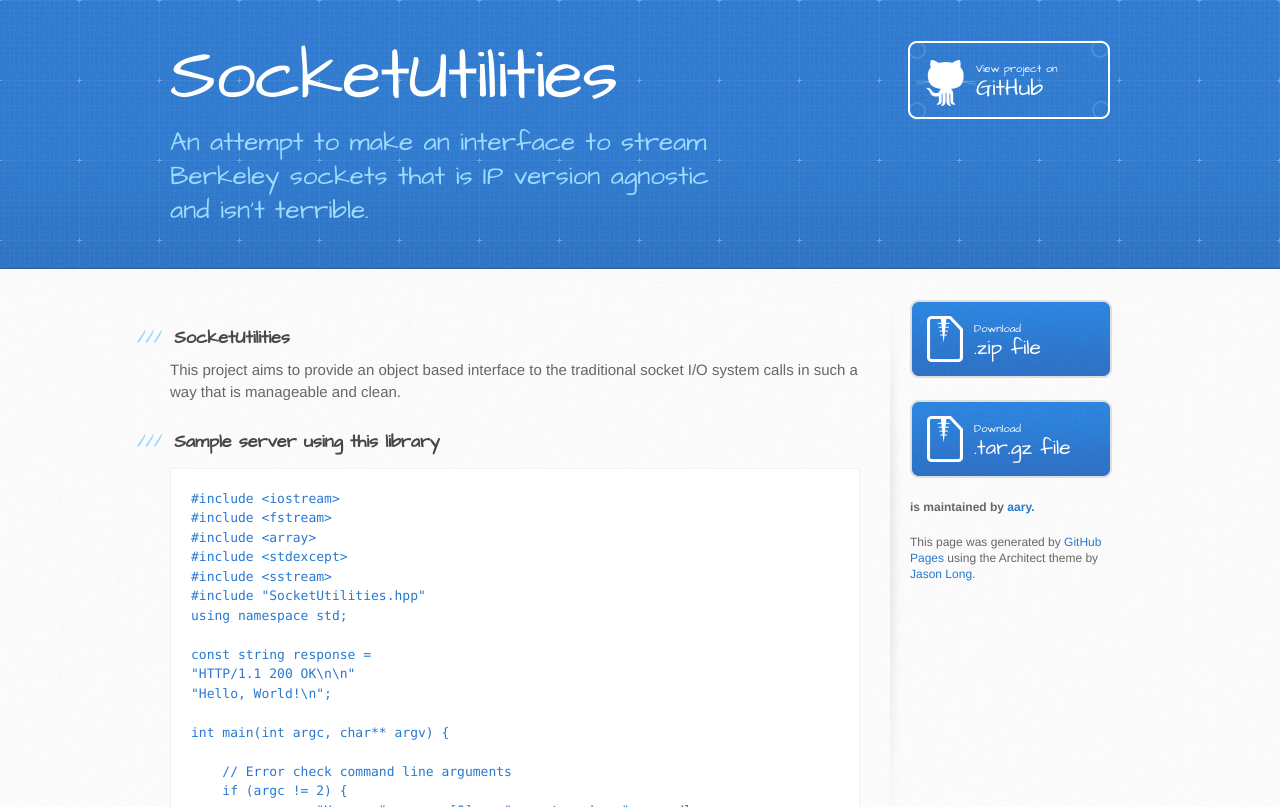
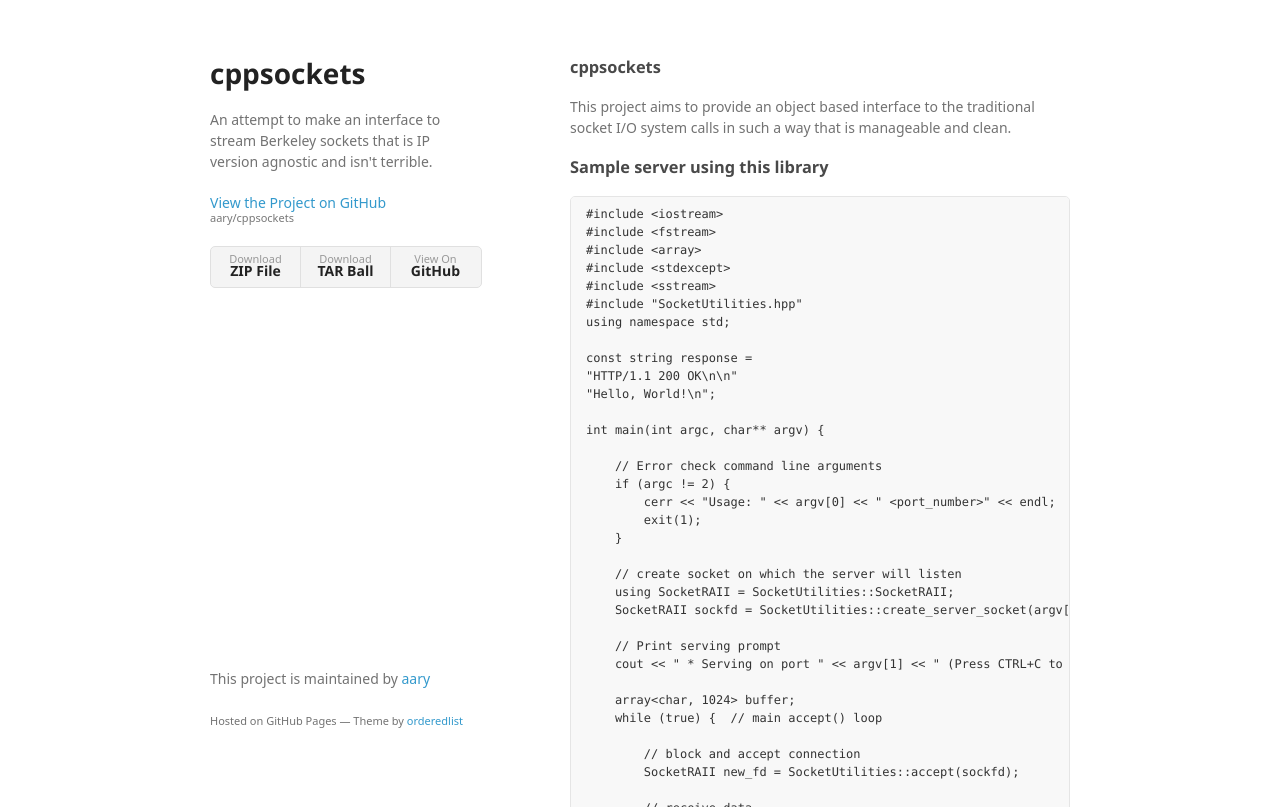
Before and after one commit to aary/cppsockets, a plain HTML site: page index.html in a window 1280 px wide. Shown: the top 807 px of the page. Drawn offline with Linux system fonts and the light colour scheme; a web font is replaced by a local one.

Commit message:
Create gh-pages branch via GitHub

```diff
--- a/index.html
+++ b/index.html
@@ -1,35 +1,35 @@
-<!DOCTYPE html>
+<!doctype html>
 <html>
   <head>
-    <meta charset='utf-8'>
+    <meta charset="utf-8">
     <meta http-equiv="X-UA-Compatible" content="chrome=1">
-    <meta name="viewport" content="width=device-width, initial-scale=1, maximum-scale=1">
-    <link href='https://fonts.googleapis.com/css?family=Architects+Daughter' rel='stylesheet' type='text/css'>
-    <link rel="stylesheet" type="text/css" href="stylesheets/stylesheet.css" media="screen">
-    <link rel="stylesheet" type="text/css" href="stylesheets/github-light.css" media="screen">
-    <link rel="stylesheet" type="text/css" href="stylesheets/print.css" media="print">
+    <title>cppsockets by aary</title>
 
+    <link rel="stylesheet" href="stylesheets/styles.css">
+    <link rel="stylesheet" href="stylesheets/github-light.css">
+    <meta name="viewport" content="width=device-width">
     <!--[if lt IE 9]>
     <script src="//html5shiv.googlecode.com/svn/trunk/html5.js"></script>
     <![endif]-->
+  </head>
+  <body>
+    <div class="wrapper">
+      <header>
+        <h1>cppsockets</h1>
+        <p>An attempt to make an interface to stream Berkeley sockets that is IP version agnostic and isn&#39;t terrible.</p>
 
-    <title>SocketUtilities by aary</title>
-  </head>
+        <p class="view"><a href="https://github.com/aary/cppsockets">View the Project on GitHub <small>aary/cppsockets</small></a></p>
 
-  <body>
-    <header>
-      <div class="inner">
-        <h1>SocketUtilities</h1>
-        <h2>An attempt to make an interface to stream Berkeley sockets that is IP version agnostic and isn&#39;t terrible.</h2>
-        <a href="https://github.com/aary/SocketUtilities" class="button"><small>View project on</small> GitHub</a>
-      </div>
-    </header>
 
-    <div id="content-wrapper">
-      <div class="inner clearfix">
-        <section id="main-content">
-          <h3>
-<a id="socketutilities" class="anchor" href="#socketutilities" aria-hidden="true"><span class="octicon octicon-link"></span></a>SocketUtilities</h3>
+        <ul>
+          <li><a href="https://github.com/aary/cppsockets/zipball/master">Download <strong>ZIP File</strong></a></li>
+          <li><a href="https://github.com/aary/cppsockets/tarball/master">Download <strong>TAR Ball</strong></a></li>
+          <li><a href="https://github.com/aary/cppsockets">View On <strong>GitHub</strong></a></li>
+        </ul>
+      </header>
+      <section>
+        <h3>
+<a id="cppsockets" class="anchor" href="#cppsockets" aria-hidden="true"><span class="octicon octicon-link"></span></a>cppsockets</h3>
 
 <p>This project aims to provide an object based interface to the traditional socket I/O system calls in such a way that is manageable and clean. </p>
 
@@ -93,25 +93,13 @@ int main(int argc, char** argv) {
 <p>The above copyright notice and this permission notice shall be included in all copies or substantial portions of the Software.</p>
 
 <p>THE SOFTWARE IS PROVIDED "AS IS", WITHOUT WARRANTY OF ANY KIND, EXPRESS OR IMPLIED, INCLUDING BUT NOT LIMITED TO THE WARRANTIES OF MERCHANTABILITY, FITNESS FOR A PARTICULAR PURPOSE AND NONINFRINGEMENT. IN NO EVENT SHALL THE AUTHORS OR COPYRIGHT HOLDERS BE LIABLE FOR ANY CLAIM, DAMAGES OR OTHER LIABILITY, WHETHER IN AN ACTION OF CONTRACT, TORT OR OTHERWISE, ARISING FROM, OUT OF OR IN CONNECTION WITH THE SOFTWARE OR THE USE OR OTHER DEALINGS IN THE SOFTWARE.</p>
-        </section>
-
-        <aside id="sidebar">
-          <a href="https://github.com/aary/SocketUtilities/zipball/master" class="button">
-            <small>Download</small>
-            .zip file
-          </a>
-          <a href="https://github.com/aary/SocketUtilities/tarball/master" class="button">
-            <small>Download</small>
-            .tar.gz file
-          </a>
-
-          <p class="repo-owner"><a href="https://github.com/aary/SocketUtilities"></a> is maintained by <a href="https://github.com/aary">aary</a>.</p>
-
-          <p>This page was generated by <a href="https://pages.github.com">GitHub Pages</a> using the Architect theme by <a href="https://twitter.com/jasonlong">Jason Long</a>.</p>
-        </aside>
-      </div>
+      </section>
+      <footer>
+        <p>This project is maintained by <a href="https://github.com/aary">aary</a></p>
+        <p><small>Hosted on GitHub Pages &mdash; Theme by <a href="https://github.com/orderedlist">orderedlist</a></small></p>
+      </footer>
     </div>
-
+    <script src="javascripts/scale.fix.js"></script>
 
   </body>
 </html>
```
Also changed, not shown: params.json (+1 -1 lines).
